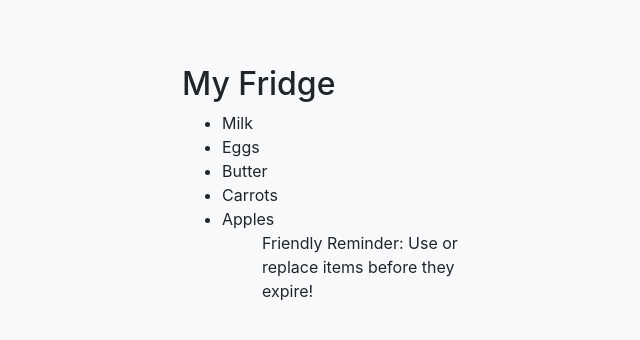
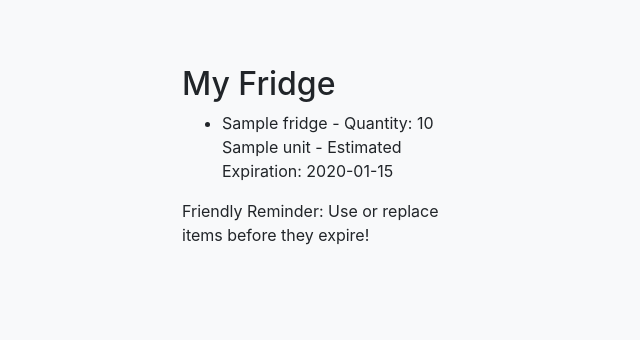
Before and after one commit to software-students-spring2024/2-web-app-exercise-namelesss, a Flask app: page /Fridge in a window 1280 px wide. Shown: the top 340 px of the page, without its empty margins (308-948 px from the left). Run offline with Flask 3, Linux system fonts and the light colour scheme; a database or web service that is not in the repository returns one stand-in record (values such as "Sample title"); some libraries are stand-ins or nearby versions.

Commit message:
Update myFridge.html

```diff
--- a/templates/myFridge.html
+++ b/templates/myFridge.html
@@ -22,12 +22,10 @@
         <div class="fridge-page">
             <h2 class="fridge-page-heading">My Fridge</h2>
             <ul>
-                <li>Milk</li>
-                <li>Eggs</li>
-                <li>Butter</li>
-                <li>Carrots</li>
-                <li>Apples</li>
-            <ul>
+            {% for item in items %}
+                <li>{{ item.name }} - Quantity: {{ item.quantity }} {{ item.unit }} - Estimated Expiration: {{ item.estimatedExpiration.strftime('%Y-%m-%d') }}</li>
+            {% endfor %}
+            </ul>
             <p>Friendly Reminder: Use or replace items before they expire!</p>
         </div>
     </div>
```
